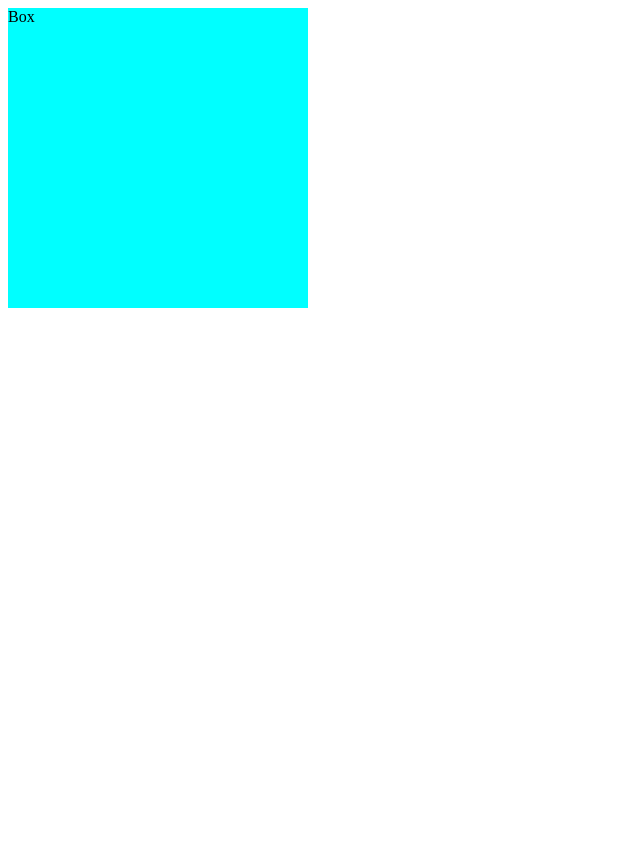
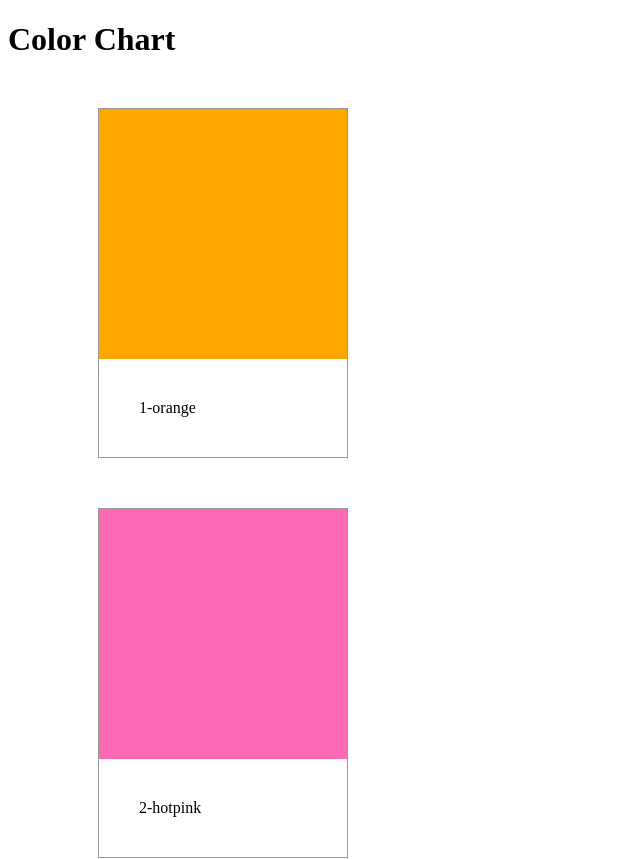
Before and after one commit to aajy/react, a React (Create React App) app: page / in a window 1280 px wide. Shown: the top 859 px of the page, without its empty margins (0-640 px from the left). Before the commit the page ends 800 px from the top, so only its background shows below. Built offline with nearby package versions, Linux system fonts and the light colour scheme.

Commit message:
카드 컴포넌트 반복문으로 생성

```diff
--- a/src/App.jsx
+++ b/src/App.jsx
@@ -1,9 +1,15 @@
-import Box from './box/Box';
+import Card from './card/Card';
 
 export default function App() {
+	const colors = ['orange', 'hotpink', 'aqua', 'violet', 'green'];
 	return (
 		<>
-			<Box />
+			<h1>Color Chart</h1>
+			<ul>
+				{colors.map((color, idx) => {
+					return <Card key={color + idx} colorName={color} index={idx} />;
+				})}
+			</ul>
 		</>
 	);
 }
--- a/src/box/Box.jsx
+++ /dev/null
@@ -1,11 +0,0 @@
-import './Box.scss';
-export default function Box() {
-	const changeBGColor = (e, color) => {
-		e.target.style.backgroundColor = color;
-	};
-	return (
-		<div className='Box ' onClick={(e) => changeBGColor(e, 'hotpink')}>
-			Box
-		</div>
-	);
-}
--- a/src/box/Box.scss
+++ /dev/null
@@ -1,5 +0,0 @@
-.Box {
-	width: 300px;
-	height: 300px;
-	background-color: aqua;
-}
--- /dev/null
+++ b/src/card/Card.jsx
@@ -0,0 +1,12 @@
+import './Card.scss';
+export default function Card(props) {
+	console.log('props: ', props);
+	return (
+		<article className='Card '>
+			<div className='bgBox' style={{ backgroundColor: props.colorName }}></div>
+			<div className='txtBox'>
+				{props.index + 1}-{props.colorName}
+			</div>
+		</article>
+	);
+}
--- /dev/null
+++ b/src/card/Card.scss
@@ -0,0 +1,20 @@
+* {
+	box-sizing: border-box;
+}
+
+.Card {
+	width: 250px;
+	margin: 50px;
+	border: 1px solid #999;
+
+	.bgBox {
+		width: 100%;
+		height: 250px;
+	}
+	.txtBox {
+		width: 100%;
+		background: #fff;
+		padding: 40px;
+		font-size: 1rem;
+	}
+}
```
